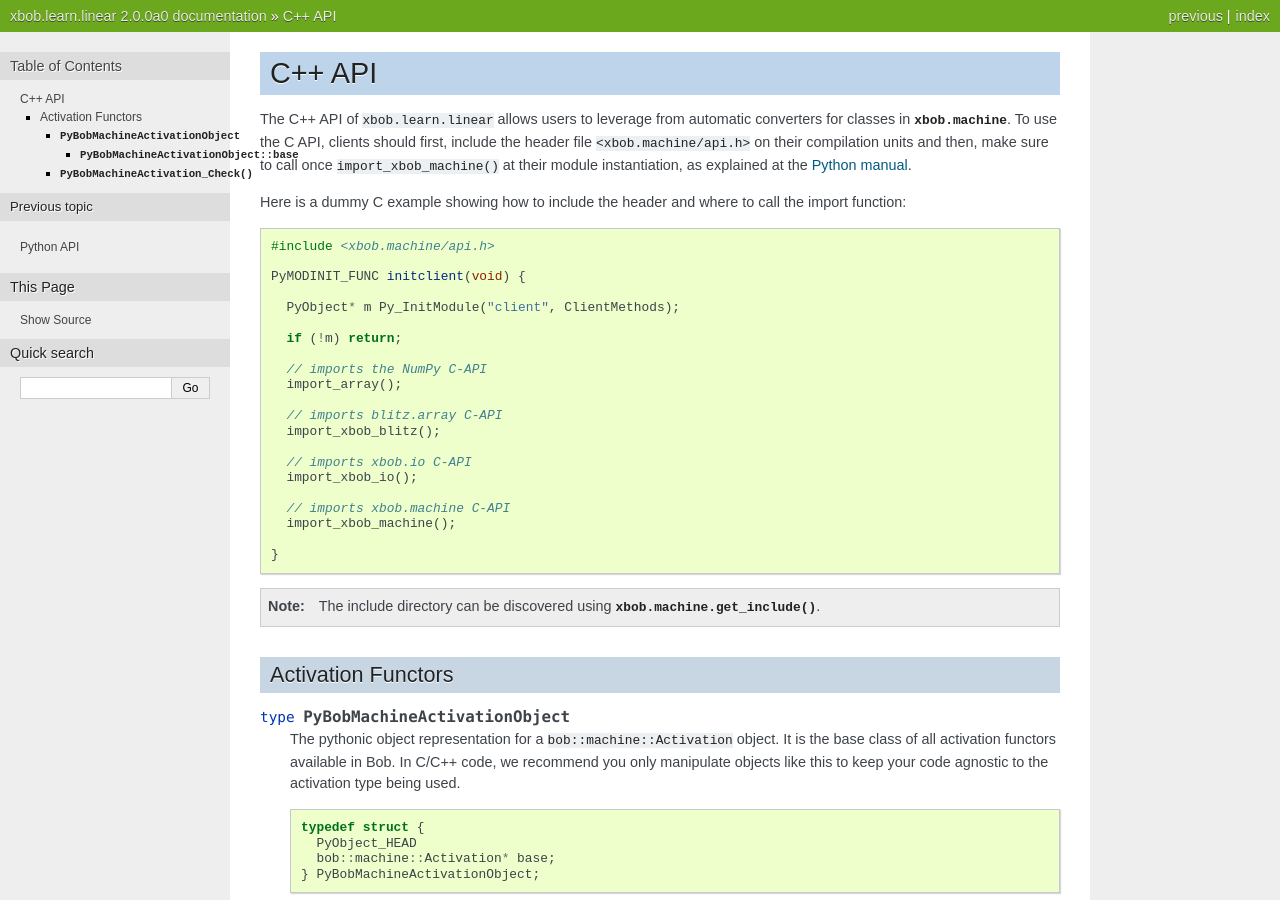
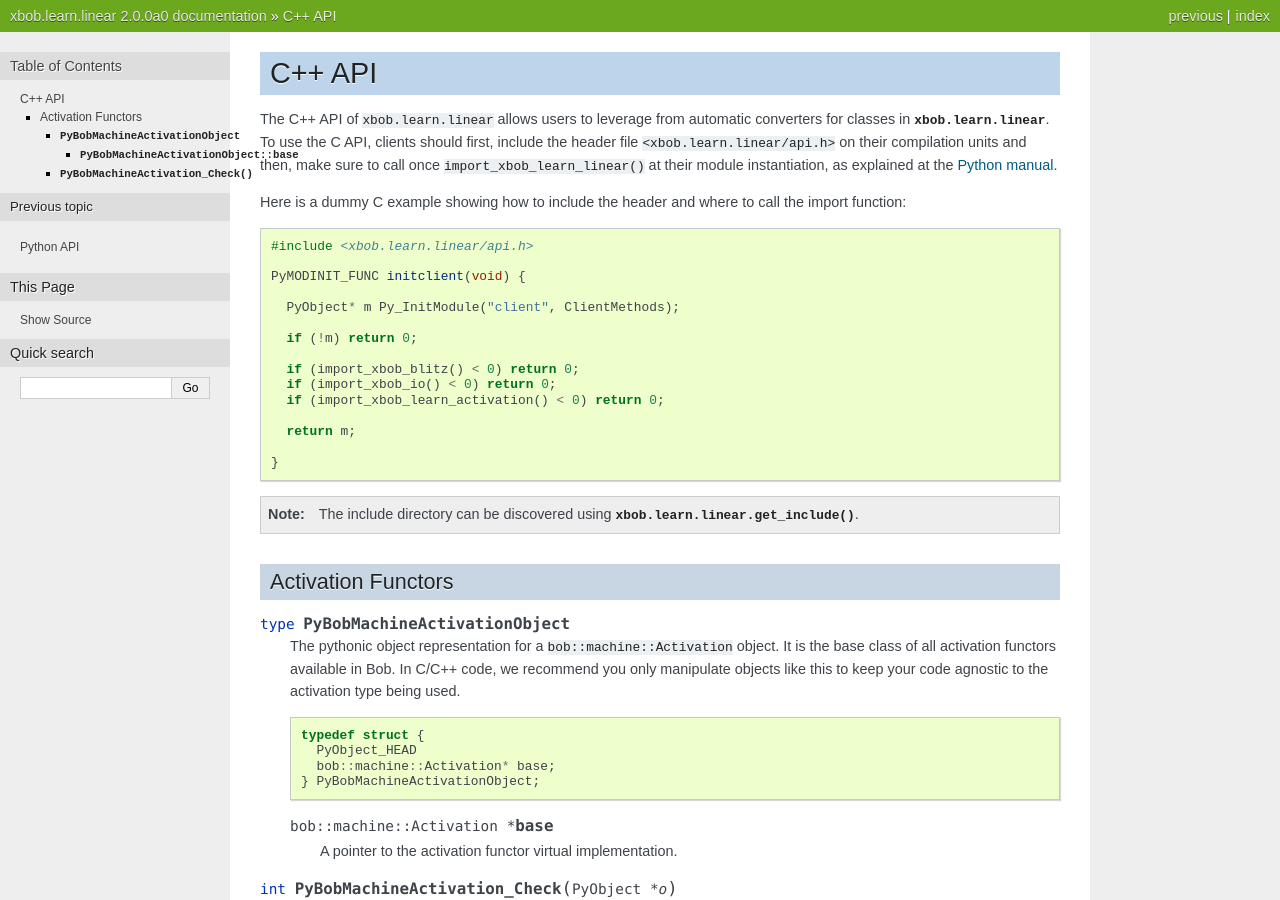
Before and after one commit to bioidiap/bob.learn.linear, a Sphinx documentation site: the page built from doc/c_cpp_api.rst, in a window 1280 px wide and 900 px high. Built offline with Sphinx 7.4.7, drawn with Linux system fonts in a browser that asks for light colours; formulas are drawn with MathJax 3.

Commit message:
Python 3 cleanup

```diff
--- a/doc/c_cpp_api.rst
+++ b/doc/c_cpp_api.rst
@@ -7,10 +7,11 @@
 =========
 
 The C++ API of ``xbob.learn.linear`` allows users to leverage from automatic
-converters for classes in :py:class:`xbob.machine`.  To use the C API, clients
-should first, include the header file ``<xbob.machine/api.h>`` on their
-compilation units and then, make sure to call once ``import_xbob_machine()`` at
-their module instantiation, as explained at the `Python manual
+converters for classes in :py:class:`xbob.learn.linear`.  To use the C API,
+clients should first, include the header file ``<xbob.learn.linear/api.h>`` on
+their compilation units and then, make sure to call once
+``import_xbob_learn_linear()`` at their module instantiation, as explained at
+the `Python manual
 <http://docs.python.org/2/extending/extending.html#using-capsules>`_.
 
 Here is a dummy C example showing how to include the header and where to call
@@ -18,32 +19,26 @@ the import function:
 
 .. code-block:: c++
 
-   #include <xbob.machine/api.h>
+   #include <xbob.learn.linear/api.h>
 
    PyMODINIT_FUNC initclient(void) {
 
      PyObject* m Py_InitModule("client", ClientMethods);
 
-     if (!m) return;
+     if (!m) return 0;
 
-     // imports the NumPy C-API
-     import_array();
+     if (import_xbob_blitz() < 0) return 0;
+     if (import_xbob_io() < 0) return 0;
+     if (import_xbob_learn_activation() < 0) return 0;
 
-     // imports blitz.array C-API
-     import_xbob_blitz();
-
-     // imports xbob.io C-API
-     import_xbob_io();
-
-     // imports xbob.machine C-API
-     import_xbob_machine();
+     return m;
 
    }
 
 .. note::
 
   The include directory can be discovered using
-  :py:func:`xbob.machine.get_include`.
+  :py:func:`xbob.learn.linear.get_include`.
 
 Activation Functors
 -------------------
```
Also changed, not shown: 6 other files.
